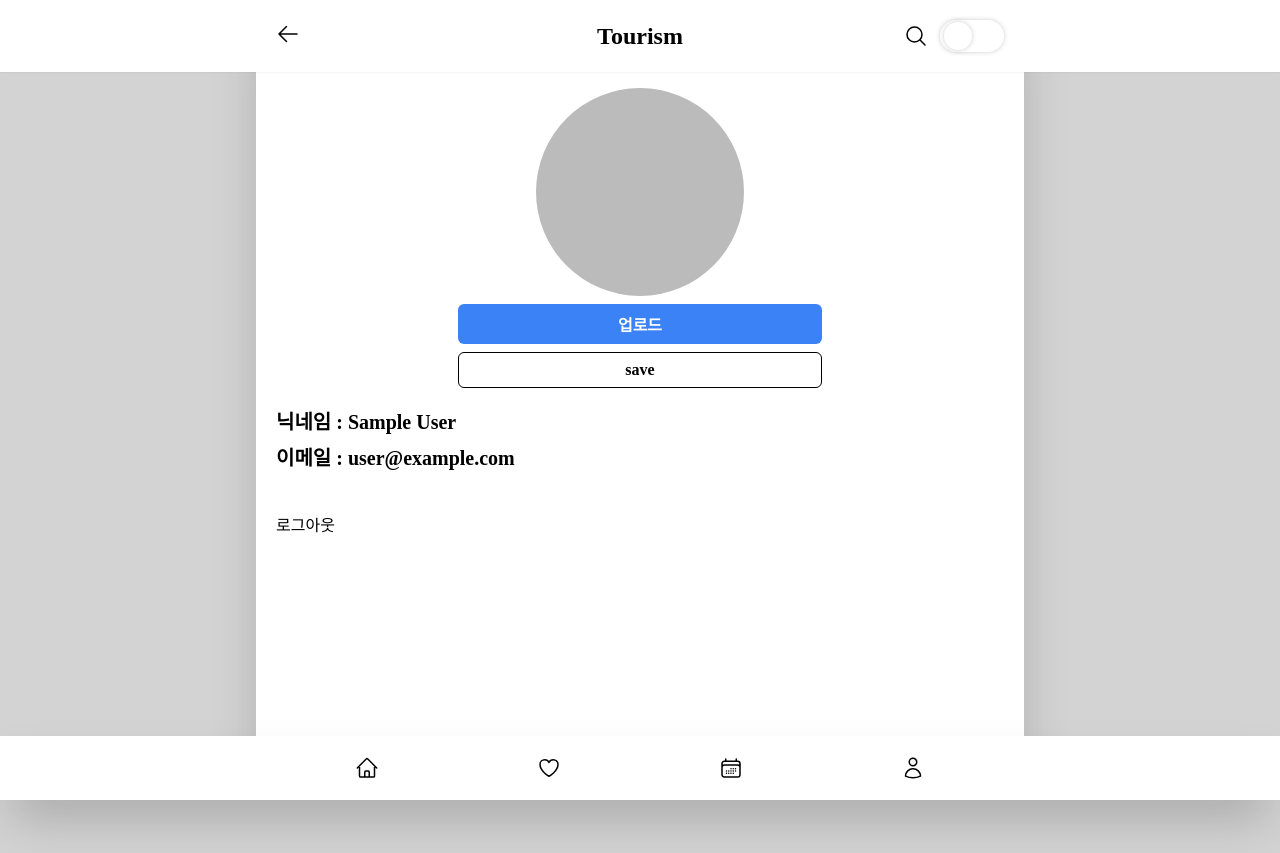
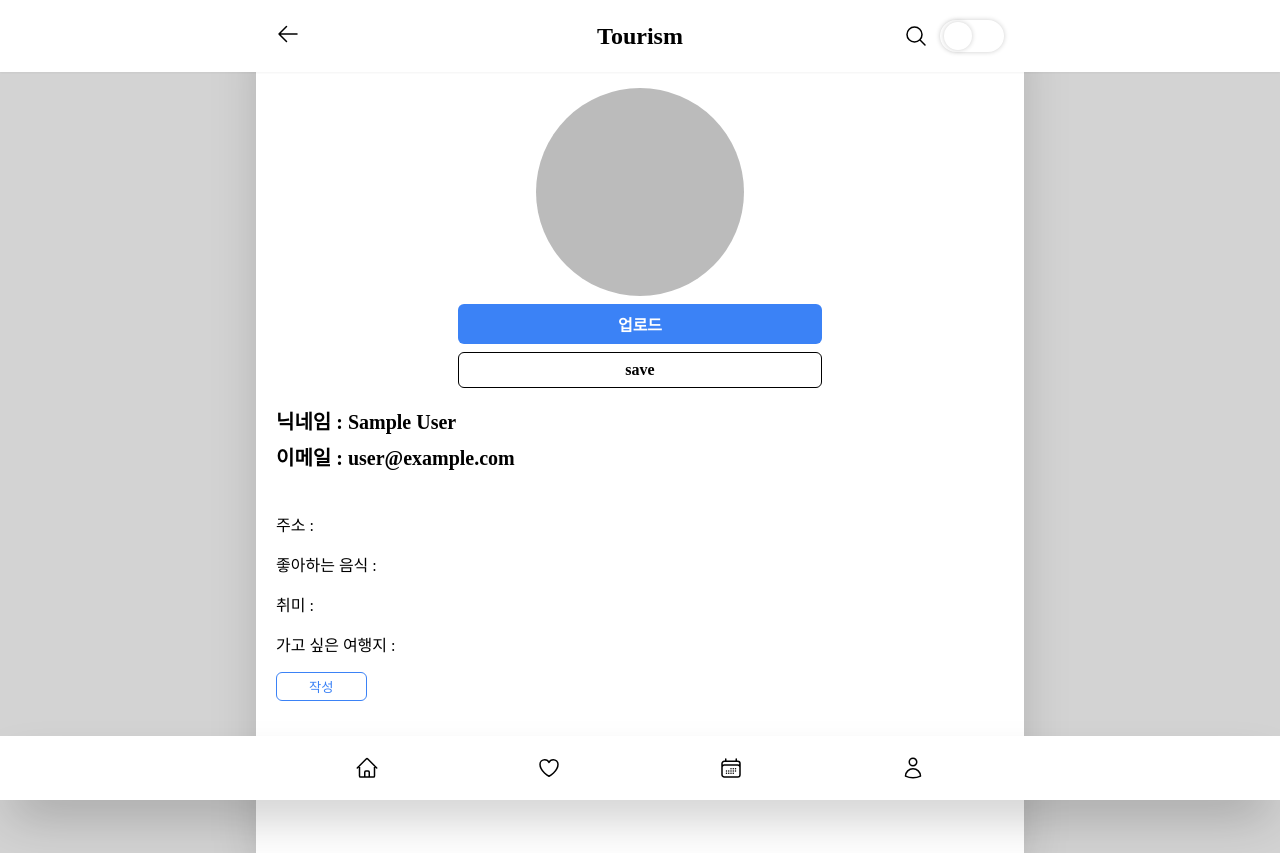
Before and after one commit to junseokoh-hub/react-tourism, a React (Vite) app: page /myPage in a window 1280 px wide. Before the commit the page ends 800 px from the top, so only its background shows below. Built offline with nearby package versions, Linux system fonts and the light colour scheme; no server answers; the database is empty; sample sign-in values are in the browser's storage.

Commit message:
add detail profile component

```diff
--- a/src/components/Camping/CampingSearchedContent.tsx
+++ b/src/components/Camping/CampingSearchedContent.tsx
@@ -14,7 +14,7 @@
   return (
     <li
       key={camp.contentId}
-      className="p-2 flex border border-solid border-blue-100 bg-blue-100 rounded-md select-none dark:bg-orange-500 dark:border-orange-500 dark:text-white"
+      className="p-2 flex border border-solid border-blue-100 bg-blue-100 rounded-md select-none cursor-pointer dark:bg-orange-500 dark:border-orange-500 dark:text-white"
       onClick={() => navigate(`/camping/detail/${mapX}/${mapY}`)}
     >
       <img
--- /dev/null
+++ b/src/components/Users/ContactProfile.tsx
@@ -0,0 +1,44 @@
+import { updateProfile, User } from "firebase/auth";
+import { useCallback, useRef, useState } from "react";
+import { appAuth } from "../../lib/firebaseConfig";
+import { useDispatch, useSelector } from "../../store/hooks";
+import { updateState } from "../../store/slices/authSlice";
+
+const ContactProfile = () => {
+  const [isEdit, setIsEdit] = useState(false);
+  const inputRef = useRef<HTMLInputElement | null>(null);
+  const authUser = useSelector((state) => state.auth.user);
+  const dispatch = useDispatch();
+
+  const updateDisplayNameHandler = useCallback(() => {
+    updateProfile(appAuth.currentUser as User, {
+      displayName: inputRef.current?.value,
+    })
+      .then(() => {
+        dispatch(updateState({ displayName: inputRef.current?.value }));
+        setIsEdit(false);
+      })
+      .catch((err) => {
+        alert(`${err.message}`);
+      });
+  }, []);
+
+  return (
+    <ul className="mt-5 space-y-2 w-full flex flex-col justify-center text-xl font-semibold">
+      {!isEdit ? (
+        <li onDoubleClick={() => setIsEdit(true)}>
+          닉네임 : {authUser && authUser.displayName}
+        </li>
+      ) : (
+        <li className="flex items-center space-x-3">
+          <input type="text" ref={inputRef} />
+          <span onClick={updateDisplayNameHandler}>수정</span>
+          <span onClick={() => setIsEdit(false)}>취소</span>
+        </li>
+      )}
+      <li>이메일 : {authUser && authUser.email}</li>
+    </ul>
+  );
+};
+
+export default ContactProfile;
--- a/src/components/Users/DetailProfile.tsx
+++ b/src/components/Users/DetailProfile.tsx
@@ -1,42 +1,114 @@
-import { updateProfile, User } from "firebase/auth";
-import { useCallback, useRef, useState } from "react";
-import { appAuth } from "../../lib/firebaseConfig";
-import { useDispatch, useSelector } from "../../store/hooks";
-import { updateState } from "../../store/slices/authSlice";
+import { useEffect, useState } from "react";
+import { useForm } from "react-hook-form";
+import { useCollection } from "../../hooks/useCollection";
+import { useFirestore } from "../../hooks/useFirestore";
+import { useSelector } from "../../store/hooks";
 
 const DetailProfile = () => {
-  const [isEdit, setIsEdit] = useState(false);
-  const inputRef = useRef<HTMLInputElement | null>(null);
+  const [isEditProfile, setIsEditProfile] = useState(false);
   const authUser = useSelector((state) => state.auth.user);
-  const dispatch = useDispatch();
+  const { register, handleSubmit, setValue } = useForm();
+  const { addDocument, updateDocument } = useFirestore("myReviews");
+  const { documents } = useCollection(
+    "myReviews",
+    authUser && ["uid", "==", authUser.uid],
+  );
 
-  const updateDisplayNameHandler = useCallback(() => {
-    updateProfile(appAuth.currentUser as User, {
-      displayName: inputRef.current?.value,
-    })
-      .then(() => {
-        dispatch(updateState({ displayName: inputRef.current?.value }));
-        setIsEdit(false);
-      })
-      .catch((err) => {
-        alert(`${err.message}`);
-      });
-  }, []);
+  const submitProfileHandler = handleSubmit((data) => {
+    const { address, favfood, hobby, sightseeing } = data;
+    if (authUser) {
+      if (!(documents && documents[0])) {
+        addDocument({
+          uid: authUser.uid,
+          addr: address,
+          favfood,
+          hobby,
+          sightseeing,
+        });
+      } else {
+        updateDocument(documents && documents[0].id, {
+          uid: authUser.uid,
+          addr: address,
+          favfood,
+          hobby,
+          sightseeing,
+        });
+      }
+      setIsEditProfile(false);
+    }
+  });
+
+  useEffect(() => {
+    if (isEditProfile) {
+      setValue("address", documents && documents[0].addr);
+      setValue("favfood", documents && documents[0].favfood);
+      setValue("hobby", documents && documents[0].hobby);
+      setValue("sightseeing", documents && documents[0].sightseeing);
+    }
+  }, [documents && documents[0]]);
 
   return (
-    <ul className="mt-5 space-y-2 w-full flex flex-col justify-center text-xl font-semibold">
-      {!isEdit ? (
-        <li onDoubleClick={() => setIsEdit(true)}>
-          닉네임 : {authUser && authUser.displayName}
-        </li>
-      ) : (
-        <li className="flex items-center space-x-3">
-          <input type="text" ref={inputRef} />
-          <span onClick={updateDisplayNameHandler}>수정</span>
-          <span onClick={() => setIsEdit(false)}>취소</span>
-        </li>
-      )}
-      <li>이메일 : {authUser && authUser.email}</li>
+    <ul className="space-y-4">
+      <li>
+        <label htmlFor="address">주소 : </label>
+        {isEditProfile ? (
+          <input {...register("address")} id="address" type="text" />
+        ) : (
+          <span>{documents && documents[0]?.addr}</span>
+        )}
+      </li>
+      <li>
+        <label htmlFor="favfood">좋아하는 음식 : </label>
+        {isEditProfile ? (
+          <input {...register("favfood")} id="favfood" type="text" />
+        ) : (
+          <span>{documents && documents[0]?.favfood}</span>
+        )}
+      </li>
+      <li>
+        <label htmlFor="hobby">취미 : </label>
+        {isEditProfile ? (
+          <input {...register("hobby")} id="hobby" type="text" />
+        ) : (
+          <span>{documents && documents[0]?.hobby}</span>
+        )}
+      </li>
+      <li>
+        <label htmlFor="sightseeing">가고 싶은 여행지 : </label>
+        {isEditProfile ? (
+          <input {...register("sightseeing")} id="sightseeing" type="text" />
+        ) : (
+          <span>{documents && documents[0]?.sightseeing}</span>
+        )}
+      </li>
+      <li className="space-x-3">
+        {isEditProfile ? (
+          <button
+            className="py-1 px-8 rounded-md transition-colors border border-solid border-blue-500 bg-transparent cursor-pointer text-blue-500 hover:bg-blue-500 hover:text-white dark:text-orange-500 dark:border-orange-500 dark:hover:bg-orange-500 dark:hover:text-white"
+            type="submit"
+            onClick={submitProfileHandler}
+          >
+            저장
+          </button>
+        ) : (
+          <button
+            className="py-1 px-8 rounded-md transition-colors border border-solid border-blue-500 bg-transparent cursor-pointer text-blue-500 hover:bg-blue-500 hover:text-white dark:text-orange-500 dark:border-orange-500 dark:hover:bg-orange-500 dark:hover:text-white"
+            type="button"
+            onClick={() => setIsEditProfile(true)}
+          >
+            작성
+          </button>
+        )}
+        {isEditProfile ? (
+          <button
+            className="py-1 px-8 rounded-md transition-colors border border-solid border-blue-500 bg-transparent cursor-pointer text-blue-500 hover:bg-blue-500 hover:text-white dark:text-orange-500 dark:border-orange-500 dark:hover:bg-orange-500 dark:hover:text-white"
+            type="button"
+            onClick={() => setIsEditProfile(false)}
+          >
+            취소
+          </button>
+        ) : null}
+      </li>
     </ul>
   );
 };
--- a/src/hooks/useCollection.tsx
+++ b/src/hooks/useCollection.tsx
@@ -26,6 +26,9 @@
   contentId: string;
   contentTypeId: string;
   author?: string;
+  favfood: string;
+  hobby: string;
+  sightseeing: string;
 };
 
 export const useCollection = (
--- a/src/hooks/useFirestore.tsx
+++ b/src/hooks/useFirestore.tsx
@@ -17,11 +17,14 @@
   addr?: string;
   tel?: string;
   contentType?: string;
-  contentId: string | undefined;
+  contentId?: string | undefined;
   contentTypeId?: string | undefined;
   author?: string | null;
   mapX?: string;
   mapY?: string;
+  favfood?: string;
+  hobby?: string;
+  sightseeing?: string;
 };
 
 type InitialStateType = {
--- a/src/pages/Home.tsx
+++ b/src/pages/Home.tsx
@@ -1,4 +1,4 @@
-import React from "react";
+import React, { useEffect } from "react";
 import { Link } from "react-router-dom";
 import VisitorData from "../components/Home/VisitorData";
 import SEOMeta from "../SEOMeta";
@@ -9,7 +9,9 @@
 );
 
 const Home = () => {
-  document.body.scrollTop = document.documentElement.scrollTop = 0;
+  useEffect(() => {
+    document.body.scrollTop = document.documentElement.scrollTop = 0;
+  }, []);
   return (
     <>
       <SEOMeta
--- a/src/pages/UserPages/MyPage.tsx
+++ b/src/pages/UserPages/MyPage.tsx
@@ -1,12 +1,16 @@
 import { useLogout } from "../../hooks/useLogout";
 import SEOMeta from "../../SEOMeta";
 import ImageProfile from "../../components/Users/ImageProfile";
+import ContactProfile from "../../components/Users/ContactProfile";
 import DetailProfile from "../../components/Users/DetailProfile";
+import { useEffect } from "react";
 
 const MyPage = () => {
   const { logout } = useLogout();
 
-  document.body.scrollTop = document.documentElement.scrollTop = 0;
+  useEffect(() => {
+    document.body.scrollTop = document.documentElement.scrollTop = 0;
+  }, []);
 
   return (
     <>
@@ -14,13 +18,31 @@
       <article className="p-2 dark:text-white">
         <div>
           <ImageProfile />
+          <ContactProfile />
+        </div>
+        <div className="my-10">
           <DetailProfile />
         </div>
-        <div className="mt-10">
-          <span className="cursor-pointer" onClick={logout}>
-            로그아웃
-          </span>
-        </div>
+        <span
+          className="flex justify-end items-center cursor-pointer transition-colors hover:text-red-400"
+          onClick={logout}
+        >
+          로그아웃
+          <svg
+            xmlns="http://www.w3.org/2000/svg"
+            fill="none"
+            viewBox="0 0 24 24"
+            strokeWidth="1.5"
+            stroke="currentColor"
+            className="w-6 h-6 block"
+          >
+            <path
+              strokeLinecap="round"
+              strokeLinejoin="round"
+              d="M15.75 9V5.25A2.25 2.25 0 0013.5 3h-6a2.25 2.25 0 00-2.25 2.25v13.5A2.25 2.25 0 007.5 21h6a2.25 2.25 0 002.25-2.25V15m3 0l3-3m0 0l-3-3m3 3H9"
+            />
+          </svg>
+        </span>
       </article>
     </>
   );
--- a/src/pages/campingPages/CampingDetail.tsx
+++ b/src/pages/campingPages/CampingDetail.tsx
@@ -134,9 +134,9 @@
                 viewBox="0 0 24 24"
                 strokeWidth="1.5"
                 stroke="currentColor"
-                className={`w-8 h-8 absolute right-[20%] sm:right-1/4 md:right-1/3 -top-1 ${
+                className={`w-8 h-8 absolute right-[10%] sm:right-[15%] md:right-[25%] -top-1 ${
                   isPreferred ? "fill-red-500" : ""
-                }`}
+                } dark:text-white`}
                 onClick={switchLikeHandler}
               >
                 <path
```
Also changed, not shown: src/components/UI/MainHeader.tsx (+0 -20 lines).
